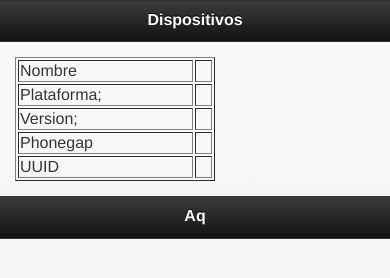
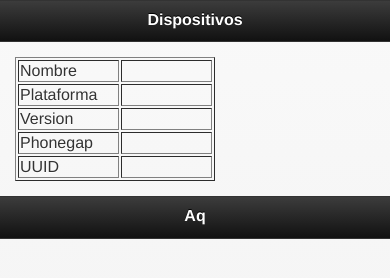
Before and after one commit to profekiroz/12nov, a plain HTML site: page index.html in a window 390 px wide. Both pictures are taken after a click on the item "Dispositivos". Drawn offline with Linux system fonts and the light colour scheme; some packages are replaced by stand-ins of ours.

Commit message:
cordova 3er intento

```diff
--- a/index.html
+++ b/index.html
@@ -32,17 +32,18 @@
 		<h1>Dispositivos</h1>
 	</div>
 	<div data-role="content">
+    <div id="disp">
     <table width="200" border="1">
   <tr>
-    <td>Nombre</td>
+    <td width="97">Nombre</td>
+    <td width="87">&nbsp;</td>
+  </tr>
+  <tr>
+    <td>Plataforma</td>
     <td>&nbsp;</td>
   </tr>
   <tr>
-    <td>Plataforma;</td>
-    <td>&nbsp;</td>
-  </tr>
-  <tr>
-    <td>Version;</td>
+    <td>Version</td>
     <td>&nbsp;</td>
   </tr>
   <tr>
@@ -55,6 +56,7 @@
   </tr>
 </table>
 
+	</div>
 
 	</div>
 	<div data-role="footer">
```
